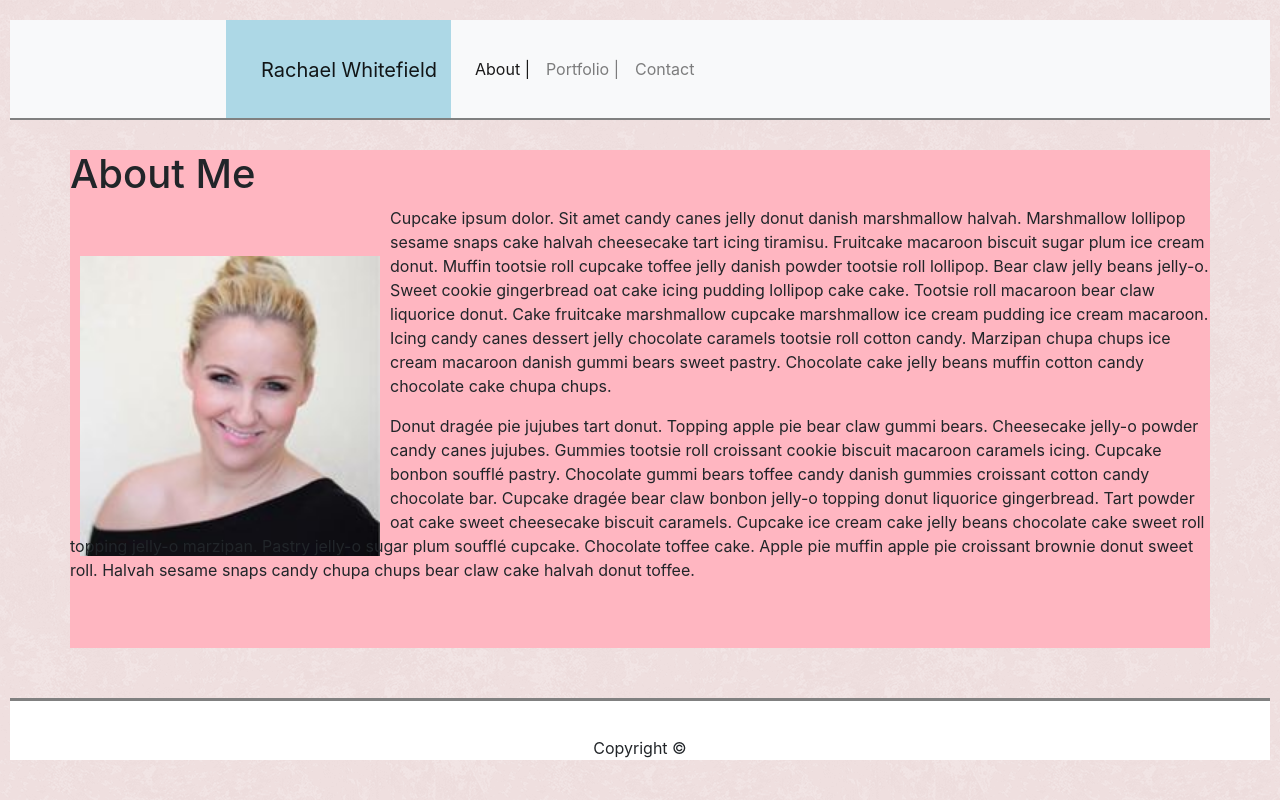
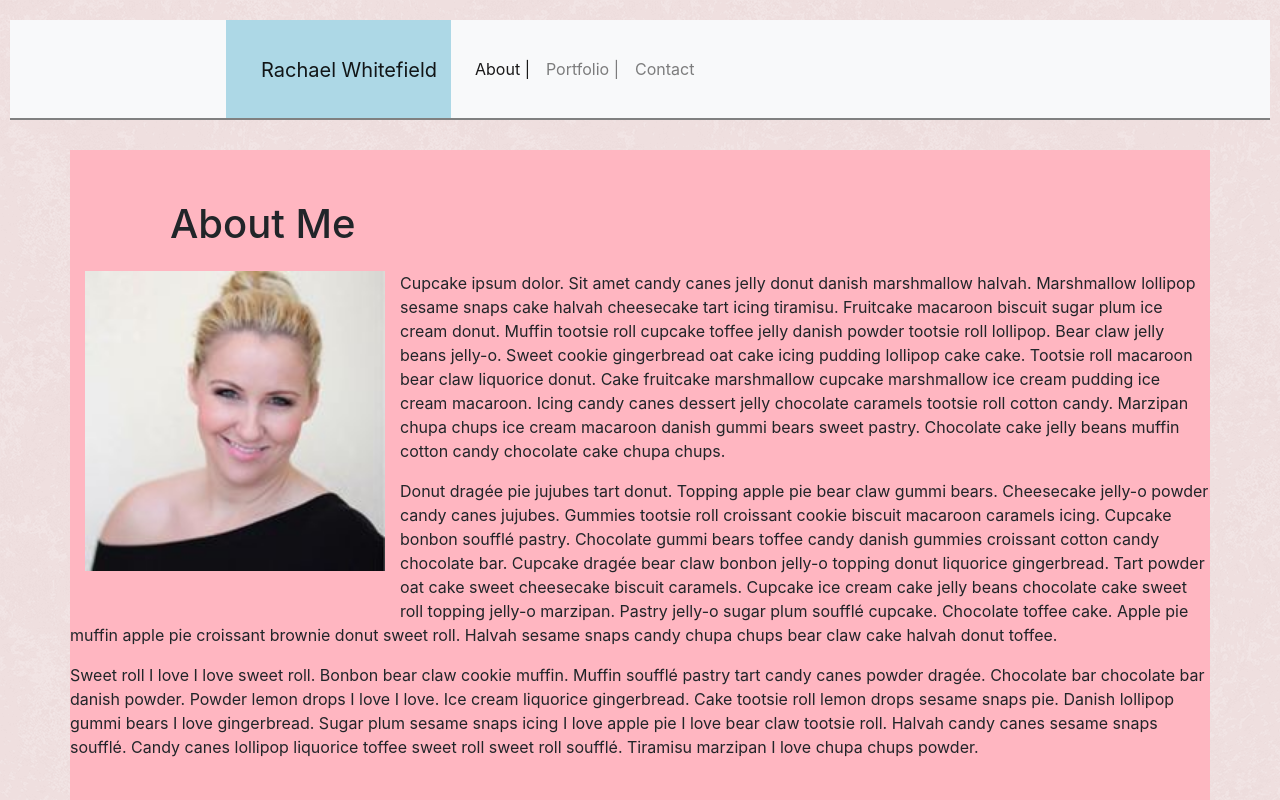
Before and after one commit to RachaelWhitefield/Bootstrap-Portfolio, a plain HTML site: page index.html in a window 1280 px wide. Shown: the top 800 px of the page. Drawn offline with nearby package versions, Linux system fonts and the light colour scheme.

Commit message:
worked on About Me page text and formatting

```diff
--- a/index.html
+++ b/index.html
@@ -77,8 +77,9 @@
                     chocolate
                     cake sweet roll topping jelly-o marzipan. Pastry jelly-o sugar plum soufflé cupcake. Chocolate
                     toffee cake. Apple pie muffin apple pie croissant brownie donut sweet roll. Halvah sesame snaps
-                    candy chupa chups bear claw cake halvah donut toffee.
-                </p>
+                    candy chupa chups bear claw cake halvah donut toffee.</p>
+
+                <p>Sweet roll I love I love sweet roll. Bonbon bear claw cookie muffin. Muffin soufflé pastry tart candy canes powder dragée. Chocolate bar chocolate bar danish powder. Powder lemon drops I love I love. Ice cream liquorice gingerbread. Cake tootsie roll lemon drops sesame snaps pie. Danish lollipop gummi bears I love gingerbread. Sugar plum sesame snaps icing I love apple pie I love bear claw tootsie roll. Halvah candy canes sesame snaps soufflé. Candy canes lollipop liquorice toffee sweet roll sweet roll soufflé. Tiramisu marzipan I love chupa chups powder.</p>
             </div>
 
         </div>
--- a/style.css
+++ b/style.css
@@ -25,18 +25,25 @@ body {
     background-color: lightpink;
     padding-bottom: 50px;
     margin-top: 200px;
-
 }
 
+.row {
+    padding-bottom: 15px;
+}
 .index-container {
     margin-top: 150px;
+}
+
+h1 {
+    margin-left: 100px;
+    padding-top: 50px;
 }
 
 img {
     height: 300px;
     width: 300px;
-    margin-top: 40px;
 }
+
 .col-md-4 {
     position: relative;
     padding: 0 0 0 50px;
@@ -66,7 +73,7 @@ h2 {
     height: 300px;
     width: 300px;
     float: left;
-    margin: 10px;
+    margin: 0px 15px 50px 15px;
 }
 
 .jumbotron {
@@ -83,3 +90,7 @@ h2 {
     border-top: 3px solid gray;
     margin: 50px 10px 10px 10px;
 }
+
+p {
+    margin-left; 10px
+}
```
